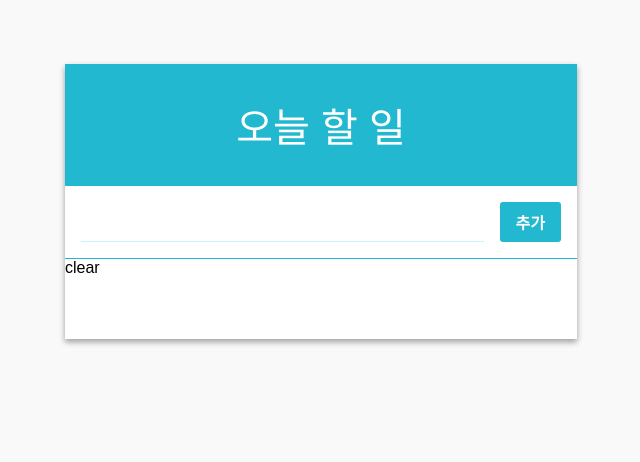
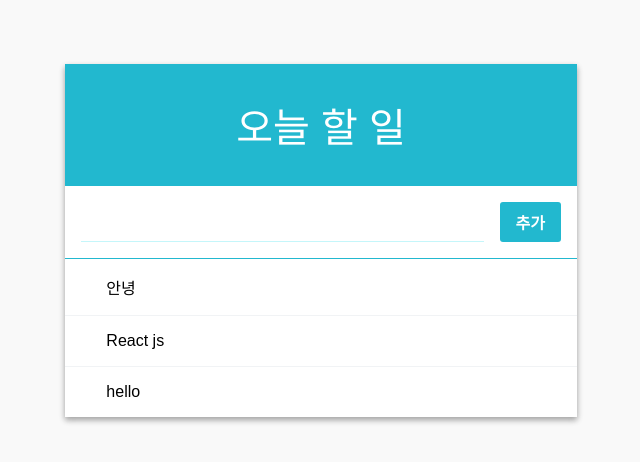
Before and after one commit to jungwoonlim/react-ToDoApp, a React (Create React App) app: page / in a window 1280 px wide. Shown: the top 462 px of the page, without its empty margins (319-959 px from the left). Built offline with nearby package versions, Linux system fonts and the light colour scheme.

Commit message:
TodoItem Component

```diff
--- a/src/App.js
+++ b/src/App.js
@@ -1,10 +1,15 @@
 import React, { Component } from "react";
 import TodoListTemplate from "./components/TodoListTemplate";
 import Form from "./components/Form";
+import TodoItemList from "./components/TodoItemList";
 
 class App extends Component {
   render() {
-    return <TodoListTemplate form={<Form />}>clear</TodoListTemplate>;
+    return (
+      <TodoListTemplate form={<Form />}>
+        <TodoItemList />
+      </TodoListTemplate>
+    );
   }
 }
 
--- /dev/null
+++ b/src/components/TodoItem.css
@@ -0,0 +1,45 @@
+.todo-item {
+  padding: 1rem;
+  display: flex;
+  align-items: center;
+  cursor: pointer;
+  transition: all 0.15s;
+  user-select: nonoe;
+}
+
+.todo-item:hover {
+  background: #e3fafc;
+}
+
+.todo-item:hover .remove {
+  opacity: 1;
+}
+
+.todo-item + .todo-item {
+  border-top: 1px solid #f1f3f5;
+}
+
+.remove {
+  margin-right: 1rem;
+  color: #e64980;
+  font-weight: 600;
+  opacity: 0;
+}
+
+.todo-text {
+  flex: 1;
+  word-break: break-all;
+}
+
+.checked {
+  text-decoration: line-through;
+  color: #adb5bd;
+}
+
+.check-mark {
+  font-size: 1.5rem;
+  line-height: 1rem;
+  margin-left: 1rem;
+  color: #3bc9db;
+  font-weight: 800;
+}
--- /dev/null
+++ b/src/components/TodoItem.js
@@ -0,0 +1,28 @@
+import React, { Component } from "react";
+import "./TodoItem.css";
+
+class TodoItem extends Component {
+  render() {
+    const { text, checked, id, onToggle, onRemove } = this.props;
+
+    return (
+      <div className="todo-item" onClick={() => onToggle(id)}>
+        <div
+          className="remove"
+          onClick={e => {
+            e.stopPropagation();
+            onRemove(id);
+          }}
+        >
+          &times;
+        </div>
+        <div className={`todo-text ${checked ? " checked" : ""}`}>
+          <div>{text}</div>
+        </div>
+        {checked && <div className="check-mark">✅</div>}
+      </div>
+    );
+  }
+}
+
+export default TodoItem;
--- a/src/components/TodoItemList.js
+++ b/src/components/TodoItemList.js
@@ -1,9 +1,16 @@
 import React, { Component } from "react";
+import TodoItem from "./TodoItem";
 
 class TodoItemList extends Component {
   render() {
     const { todos, onToggle, onRemove } = this.props;
-    return <div />;
+    return (
+      <div>
+        <TodoItem text="안녕" />
+        <TodoItem text="React js" />
+        <TodoItem text="hello" />
+      </div>
+    );
   }
 }
 
```
